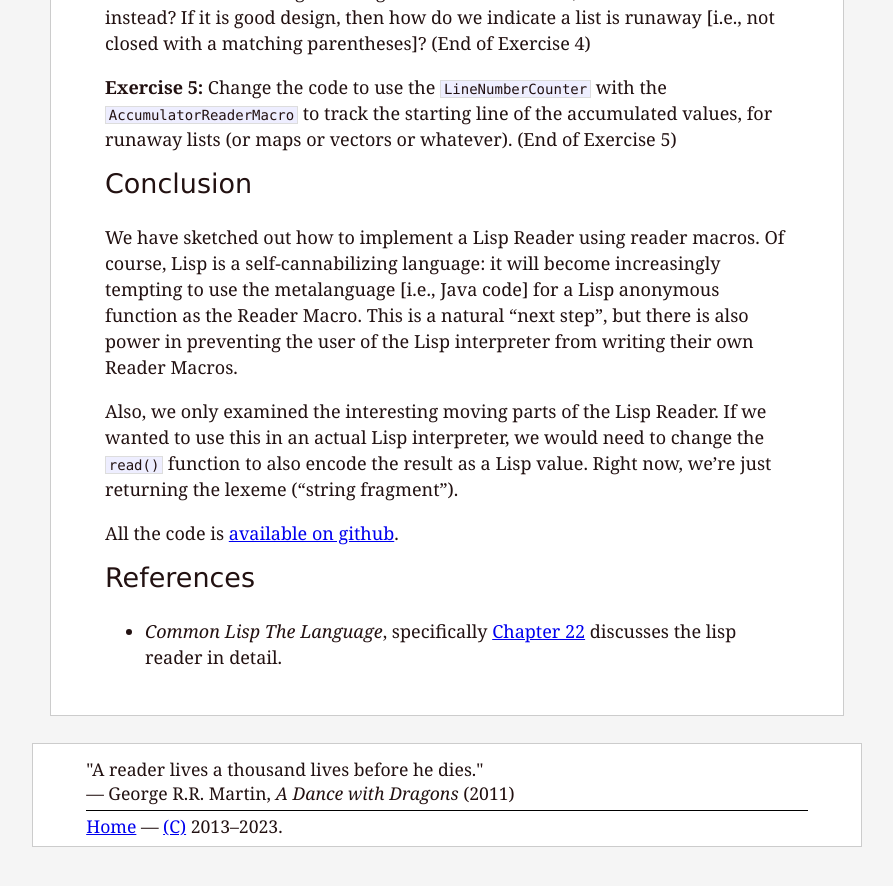
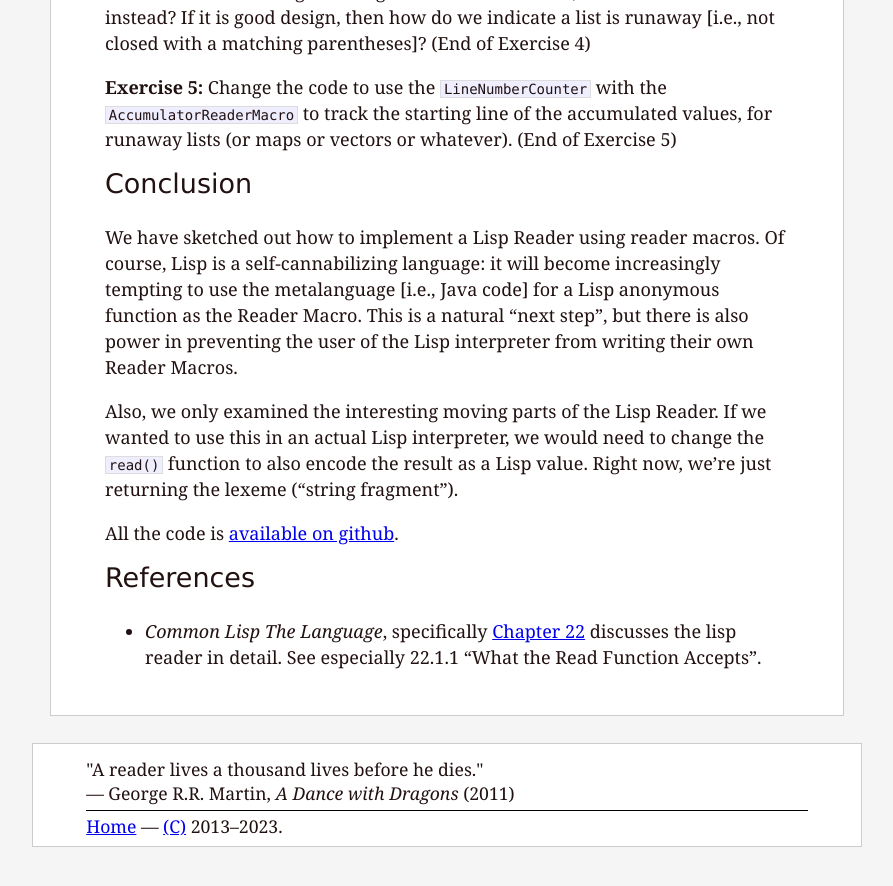
Before and after one commit to pqnelson/pqnelson.github.com, a Jekyll site: the page built from _posts/2022-12-04-make-a-lisp-reader.md, in a window 1280 px wide and 900 px high, scrolled down 9659 px. Shown: the top 886 px of the window, without its empty margins (193-1086 px from the left). Built offline with Jekyll 4.4.1, drawn with Linux system fonts in a browser that asks for light colours.

Commit message:
[minor] Explicitly cite subsection of CLTL for Lisp Reader algorithm

```diff
--- a/_posts/2022-12-04-make-a-lisp-reader.md
+++ b/_posts/2022-12-04-make-a-lisp-reader.md
@@ -400,4 +400,5 @@ All the code is [available on github](https://github.com/pqnelson/LispReader).
 
 - _Common Lisp The Language_, specifically [Chapter
   22](https://www.cs.cmu.edu/Groups/AI/html/cltl/clm/node186.html#SECTION002600000000000000000)
-  discusses the lisp reader in detail.
+  discusses the lisp reader in detail. See especially 22.1.1 "What the
+  Read Function Accepts".
```
